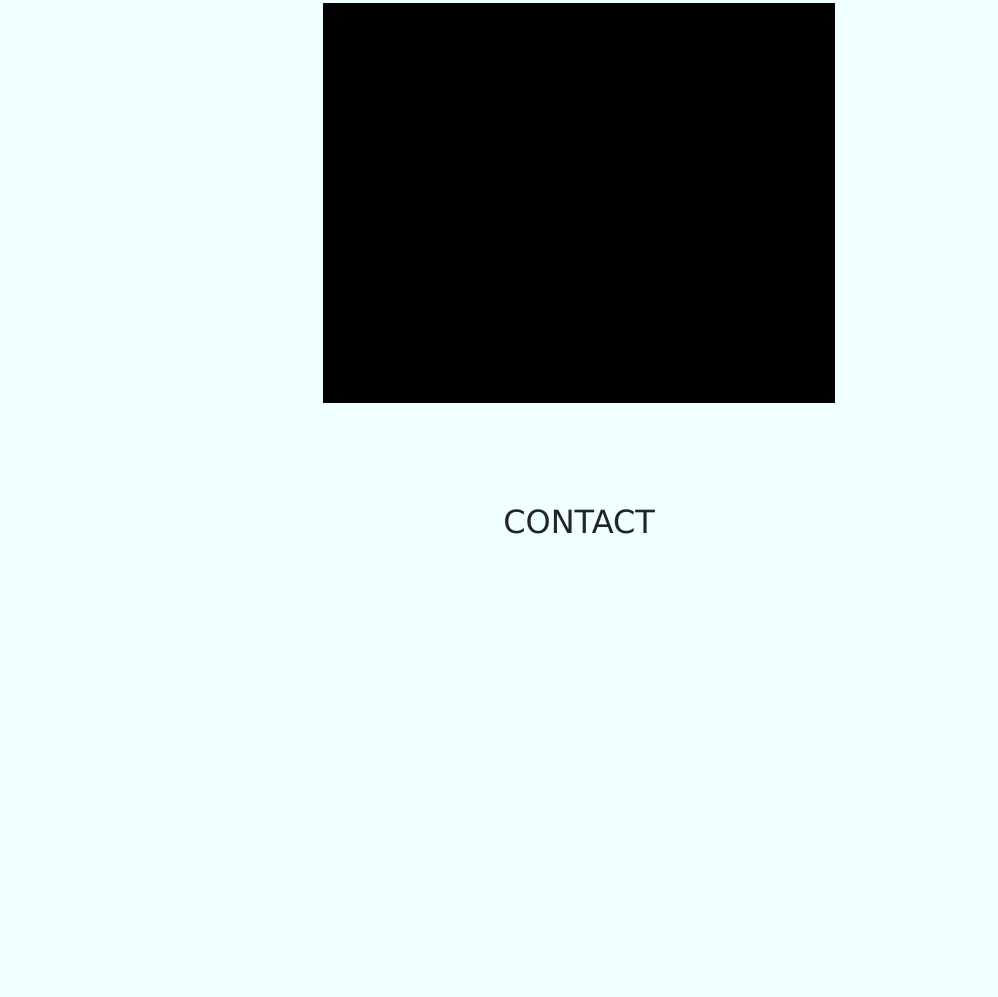
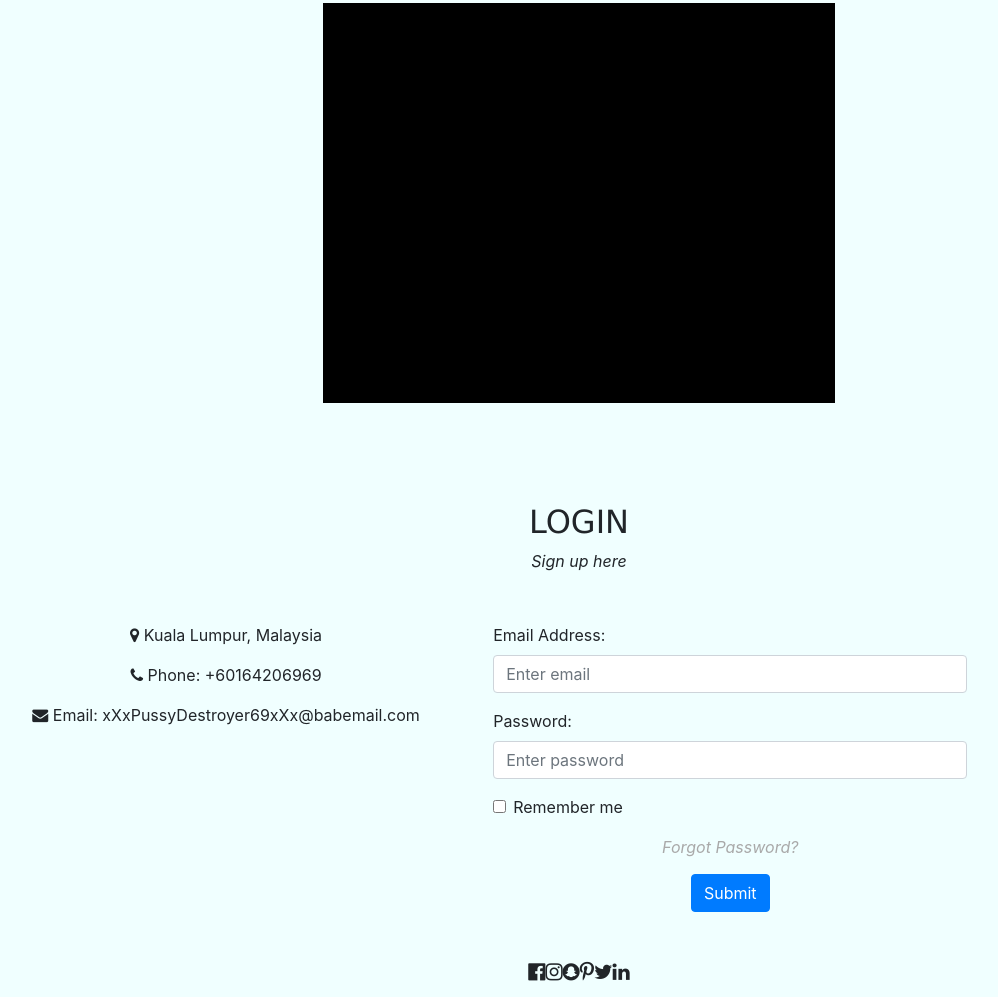
Before and after one commit to afique13/GOT-Fansite, a website: page WebTemplates/public_html/Template1.html in a window 1280 px wide. Shown: the part 1181-2178 px from the top of the page, without its empty margins (61-1059 px from the left). Before the commit the page ends 1745 px from the top, so only its background shows below. Drawn offline with nearby package versions, Linux system fonts and the light colour scheme.

Commit message:
dowanna fail

```diff
--- a/WebTemplates/public_html/CSSTemplate1.css
+++ b/WebTemplates/public_html/CSSTemplate1.css
@@ -64,3 +64,11 @@ div.synopsis{
 .flex-column li:hover{
     color: red;
 }
+.sign-up:hover{
+    text-decoration: underline;
+    text-decoration-color: black;
+}
+.row{
+    margin-top: 30px;
+    padding: 20px;
+}
--- a/WebTemplates/public_html/Template1.html
+++ b/WebTemplates/public_html/Template1.html
@@ -8,6 +8,7 @@ and open the template in the editor.
     <head>
         <title>First Template</title>
         <link rel="stylesheet" href="https://maxcdn.bootstrapcdn.com/bootstrap/4.4.1/css/bootstrap.min.css">
+        <link rel="stylesheet" href="https://use.fontawesome.com/releases/v5.7.0/css/all.css" crossorigin="anonymous">
         <script src="https://ajax.googleapis.com/ajax/libs/jquery/3.4.1/jquery.min.js"></script>
         <script src="https://cdnjs.cloudflare.com/ajax/libs/popper.js/1.16.0/umd/popper.min.js"></script>
         <script src="https://maxcdn.bootstrapcdn.com/bootstrap/4.4.1/js/bootstrap.min.js"></script>
@@ -22,7 +23,7 @@ and open the template in the editor.
                 <li><a href="" class="a-nav">HOME</a></li>
             <li><a href="#ep" class="a-nav">EPISODE</a></li>
             <li><a href="#season" class="a-nav">SEASON</a></li>
-            <li><a href="" class="a-nav">CONTACT</a></li>
+            <li><a href="" class="a-nav">LOGIN</a></li>
             <li>
                 <div class="btn-group">
             <button style="background:none;border:none;" type="button" class="btn btn-primary dropdown-toggle more-button" data-toggle="dropdown">MORE</button>
@@ -42,7 +43,7 @@ and open the template in the editor.
             <p><em>"Winter is Coming"</em></p>
             <p style="font-size: 16px;">Nine noble families fight for control over the lands of Westeros, while an ancient enemy returns after being dormant for millennia.
             Don't forget to catch this show rife with political intrigue, exciting fantasy action and gripping family drama.</p>
-            <p style="font-size:18px;font-family: Verdana;margin-top: 30px;">Fan Favorite Episodes:</p>
+            <p style="font-size:18px;font-family: Verdana;margin-top: 30px;">Popular Episodes:</p>
             <div class="card-deck" id="ep">
                 <div class="card">
                     <img class="card-img-top" src="https://ewedit.files.wordpress.com/2017/08/gameofthrones13_87.jpg" alt="Red Wedding">
@@ -87,8 +88,43 @@ and open the template in the editor.
                 <li class="nav-item">Season 7</li>
                 <li class="nav-item">Season 8</li>
             </ul>
-            <h2 style="font-family: Verdana;">CONTACT</h2>
-
+            <h2 style="font-family: Verdana;">LOGIN</h2>
+            <p class="sign-up"><a><em>Sign up here</em></a></p>
+            <div class="row">
+                <div class="col-sm-5" >
+                    <p><i class="fa fa-map-marker"></i> Kuala Lumpur, Malaysia </p>
+                    <p><i class="fa fa-phone"></i> Phone: +60164206969 </p>
+                    <p><i class="fa fa-envelope"></i> Email: xXxPussyDestroyer69xXx@babemail.com</p>
+                </div>
+                <div class="col-sm-5">
+                    <form>
+                        <div class="form-group">
+                            <label for="email" style="float: left;">Email Address: </label>
+                            <input type="email" class="form-control" placeholder="Enter email" id="email">
+                        </div>
+                        <div class="form-group">
+                            <label for="pwd" style="float: left;">Password: </label>
+                            <input type="password" class="form-control" placeholder="Enter password" id="pwd">
+                        </div>
+                        <div class="form-group form-check">
+                            <label class="form-check-label" style="float:left;">
+                            <input class="form-check-input" type="checkbox"> Remember me
+                            </label>
+                            <br>
+                        </div>
+                        <a href="#ep" style="color: darkgrey;text-decoration-color: darkgrey;"><em>Forgot Password?</em><br></a>
+                        <button type="submit" class="btn btn-primary" style="margin-top: 15px;">Submit</button>
+                    </form>
+                </div>
+            </div>
         </div>
+        <footer style="display: flex;justify-content: center;font-size: 20px;padding:15px;">
+            <i class="fa fa-facebook-official w3-hover-opacity"></i>
+            <i class="fa fa-instagram w3-hover-opacity"></i>
+            <i class="fa fa-snapchat w3-hover-opacity"></i>
+            <i class="fa fa-pinterest-p w3-hover-opacity"></i>
+            <i class="fa fa-twitter w3-hover-opacity"></i>
+            <i class="fa fa-linkedin w3-hover-opacity"></i>
+        </footer>
     </body>
 </html>
```
